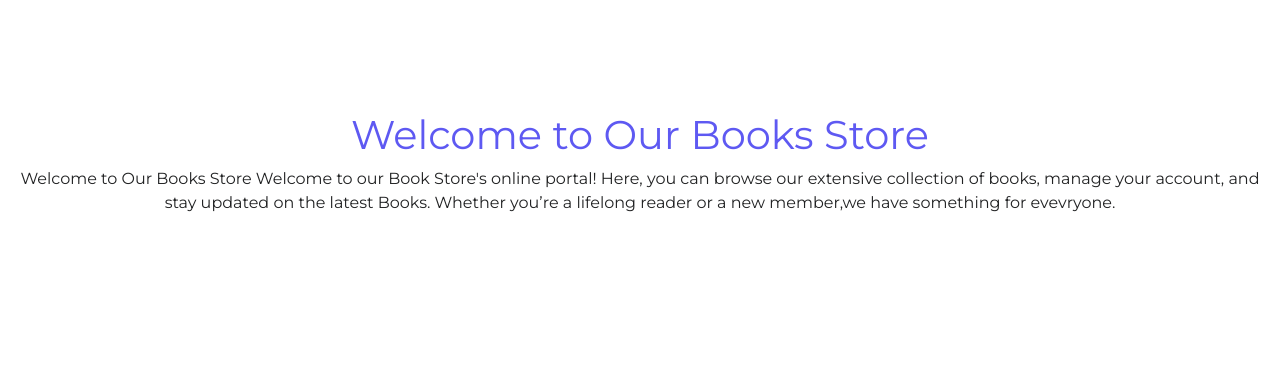
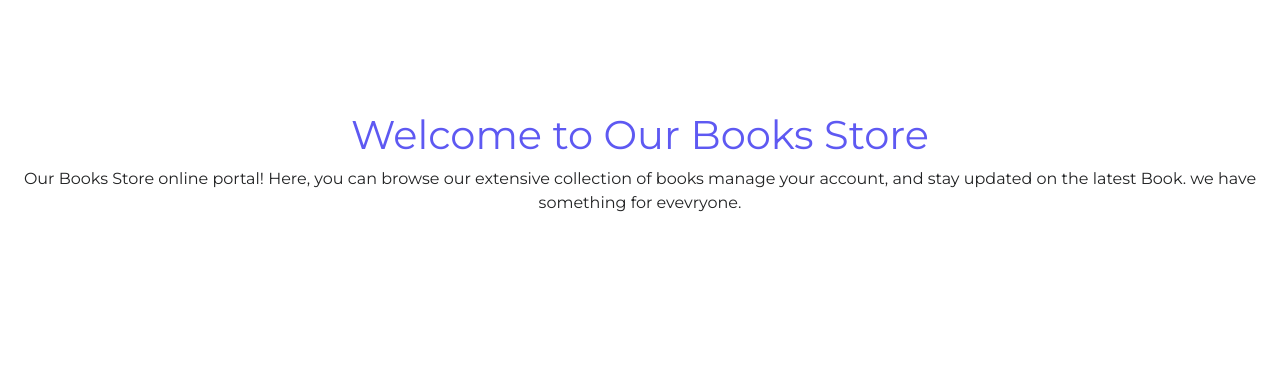
Before and after one commit to Durgaprasadgalla/OnilineBookstore, a website: page public/main.html in a window 1280 px wide. Shown: the part 73-438 px from the top of the page. Drawn offline with nearby package versions, Linux system fonts and the light colour scheme.

Commit message:
Update main.html

```diff
--- a/public/main.html
+++ b/public/main.html
@@ -32,8 +32,7 @@
 <div class="bg-container" id="home">
   <div class="data">
    <h1 class="heading">Welcome to Our Books Store</h1>
-   <p class="information">Welcome to Our Books Store
-    Welcome to our Book Store's online portal! Here, you can browse our extensive collection of books, manage your account, and stay updated on the latest Books. Whether you’re a lifelong reader or a new member,we have something for evevryone.
+   <p class="information">Our Books Store online portal! Here, you can browse our extensive collection of books manage your account, and stay updated on the latest Book. we have something for evevryone.
   </p>
   </div>
  <img  class="container-img" src="https://akshatbookstore.netlify.app/static/media/scroll.c8c8de67503aa2a71a0e.gif">
```
